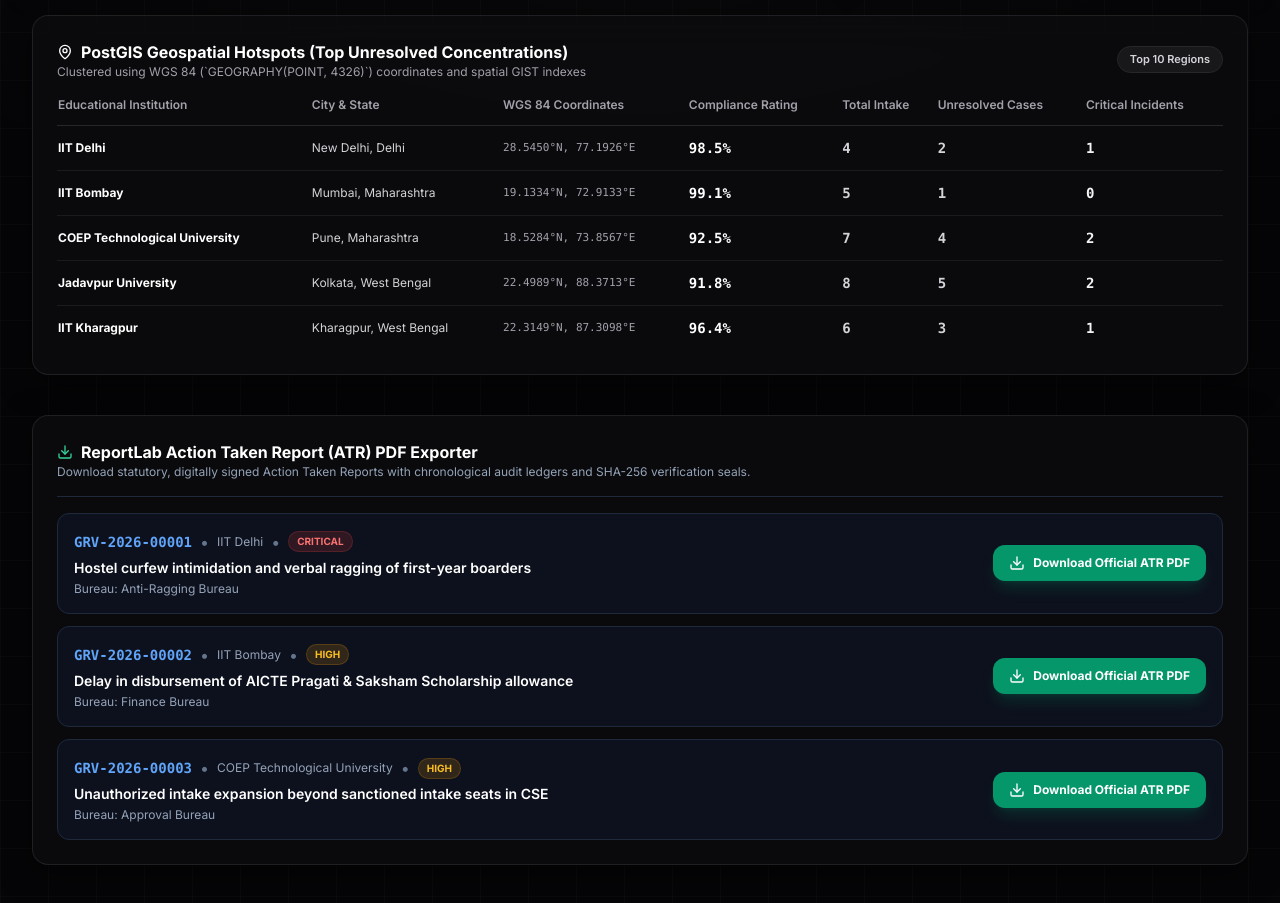
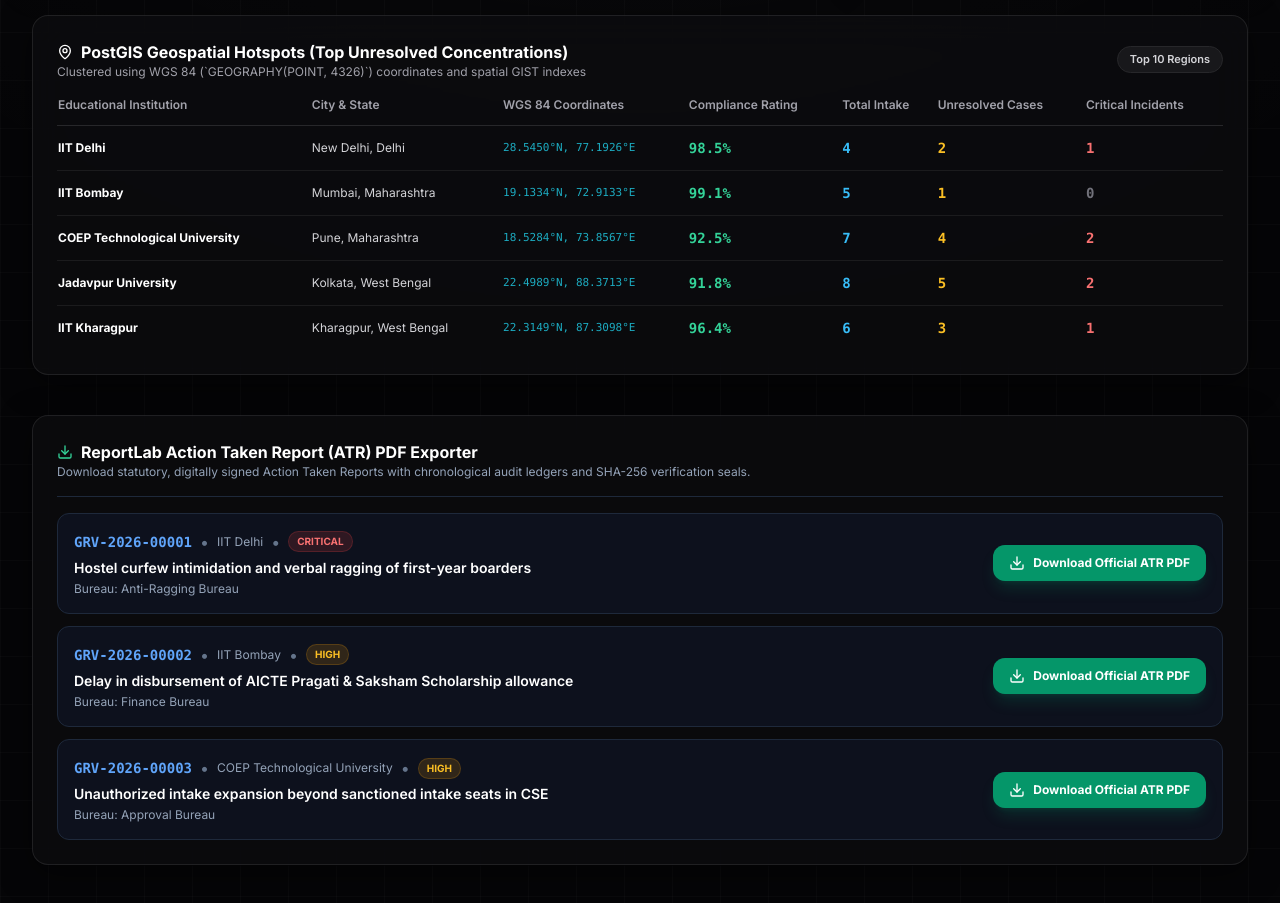
Before and after one commit to hasithdvsk/Grievance360, a Next.js app in the folder apps/web/: page /admin/dashboard in a window 1280 px wide. Shown: the part 880-1783 px from the top of the page. Built offline with nearby package versions, Linux system fonts and the light colour scheme; no server answers.

Commit message:
style(admin): highlight PostGIS hotspot numbers with distinct colors without boxes or outlines

```diff
--- a/apps/web/app/admin/dashboard/page.tsx
+++ b/apps/web/app/admin/dashboard/page.tsx
@@ -400,24 +400,28 @@
                   <td className="py-3 text-zinc-300">
                     {region.city}, {region.state}
                   </td>
-                  <td className="py-3 font-mono text-[11px] text-zinc-400">
+                  <td className="py-3 font-mono text-[11px] text-cyan-400/80">
                     {region.latitude.toFixed(4)}°N, {region.longitude.toFixed(4)}°E
                   </td>
                   <td className="py-3">
-                    <span className="font-mono text-sm font-bold text-white">
+                    <span className="font-mono text-sm font-bold text-emerald-400">
                       {region.compliance_score}%
                     </span>
                   </td>
-                  <td className="py-3 font-mono text-sm font-semibold text-zinc-300">
+                  <td className="py-3 font-mono text-sm font-bold text-sky-400">
                     {region.total_complaints}
                   </td>
                   <td className="py-3">
-                    <span className="font-mono text-sm font-semibold text-zinc-300">
+                    <span className={`font-mono text-sm font-bold ${
+                      region.unresolved_complaints > 0 ? "text-amber-400" : "text-zinc-500"
+                    }`}>
                       {region.unresolved_complaints}
                     </span>
                   </td>
                   <td className="py-3">
-                    <span className="font-mono text-sm font-bold text-zinc-100">
+                    <span className={`font-mono text-sm font-bold ${
+                      region.critical_count > 0 ? "text-red-400" : "text-zinc-500"
+                    }`}>
                       {region.critical_count}
                     </span>
                   </td>
```
